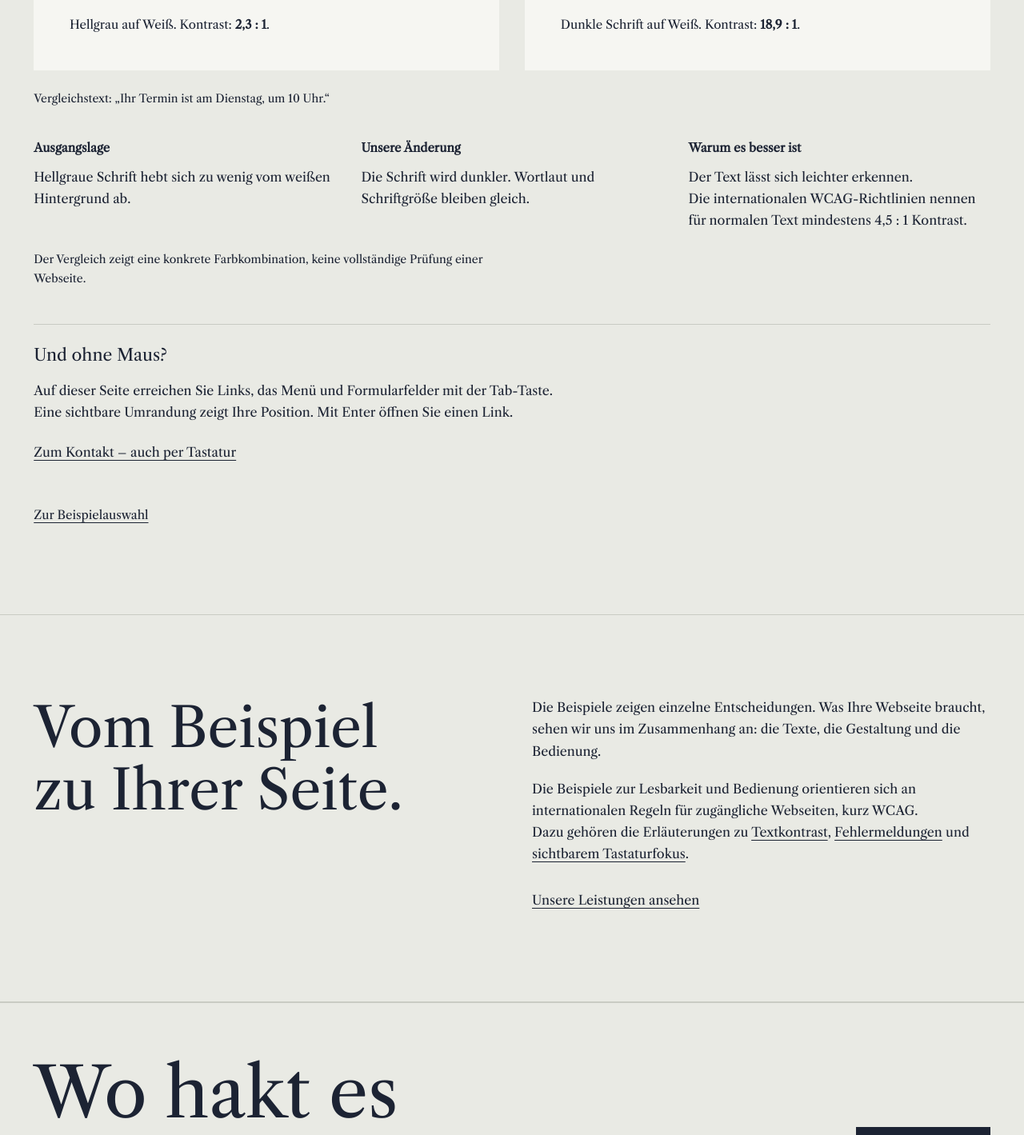
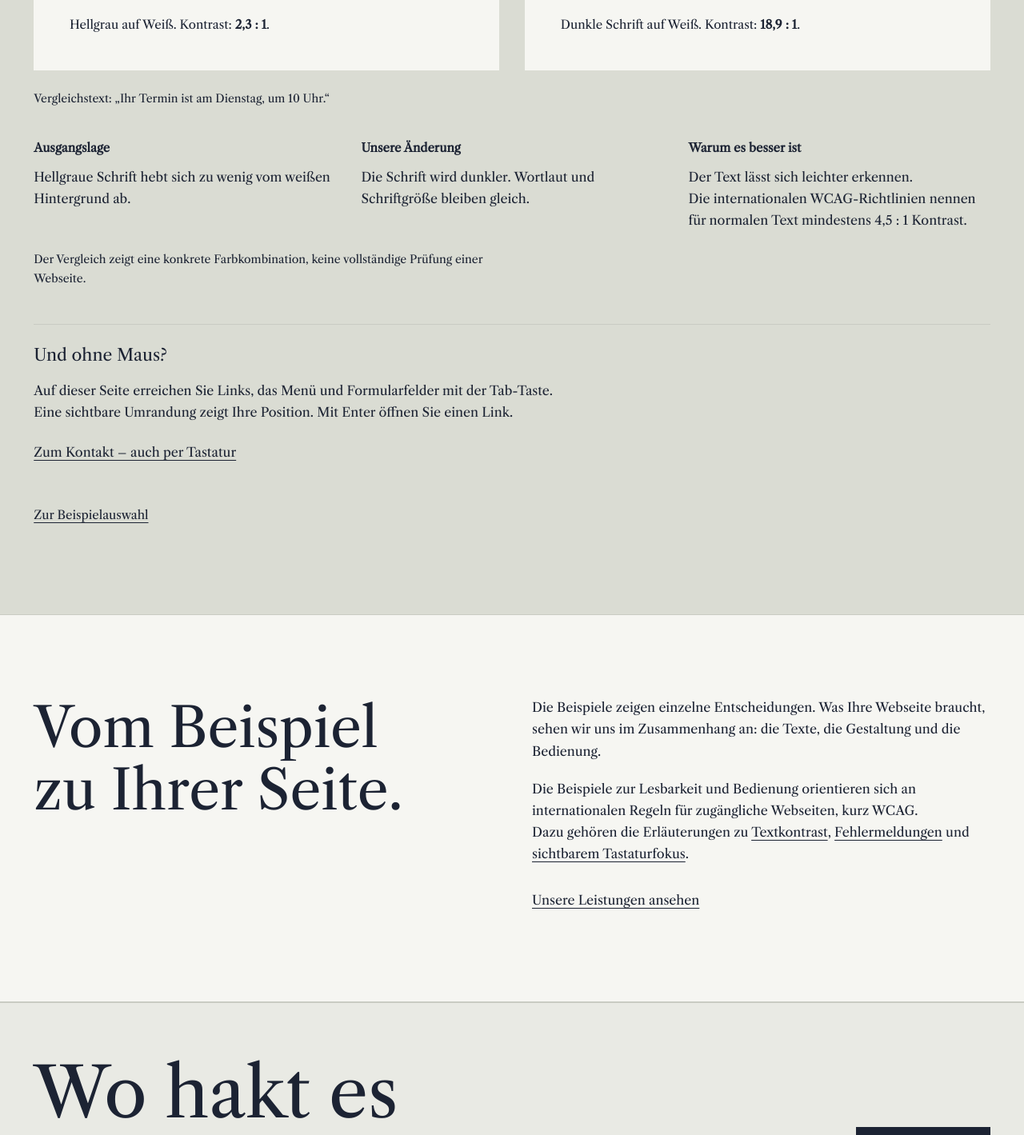
Before and after one commit to lillycontentcreatorwerkstatt-sudo/satzstrategie-webseite, a Next.js app in the folder webseiten-check/: page /beispiele in a window 1280 px wide. Shown: the part 4555-5974 px from the top of the page at 80% size. Built offline with nearby package versions, Linux system fonts and the light colour scheme.

Commit message:
Startseite, Beispiele, Fallstudie, Über uns: Abschnitte wechseln zwischen hellem Papier, Grundton und Tisch
Co-Authored-By: Claude Opus 5.5 <noreply@anthropic.com>

```diff
--- a/webseiten-check/src/app/rotstift.css
+++ b/webseiten-check/src/app/rotstift.css
@@ -159,6 +159,9 @@
 .studio-page .working-together { background: var(--table); }
 /* Leistungen: Abschnitte wechseln zwischen hellem Papier und Grundton, damit das Auge an jeder Grenze neu ansetzt. */
 .studio-page :is(.service-detail:nth-child(odd), .faq) { background: var(--paper-light); }
+/* Gleicher Wechsel auf den übrigen Seiten; wo helle Vergleichsblätter liegen, bleibt der Grund dunkler. */
+.studio-page :is(.home-offer, .home-contact, .human-statement, .work-method, #ergebnis) { background: var(--paper-light); }
+.studio-page #zugang { background: var(--table); }
 .studio-page .studio-next h2 { line-height: 1.1; }
 
 /* Beispiele */
```
